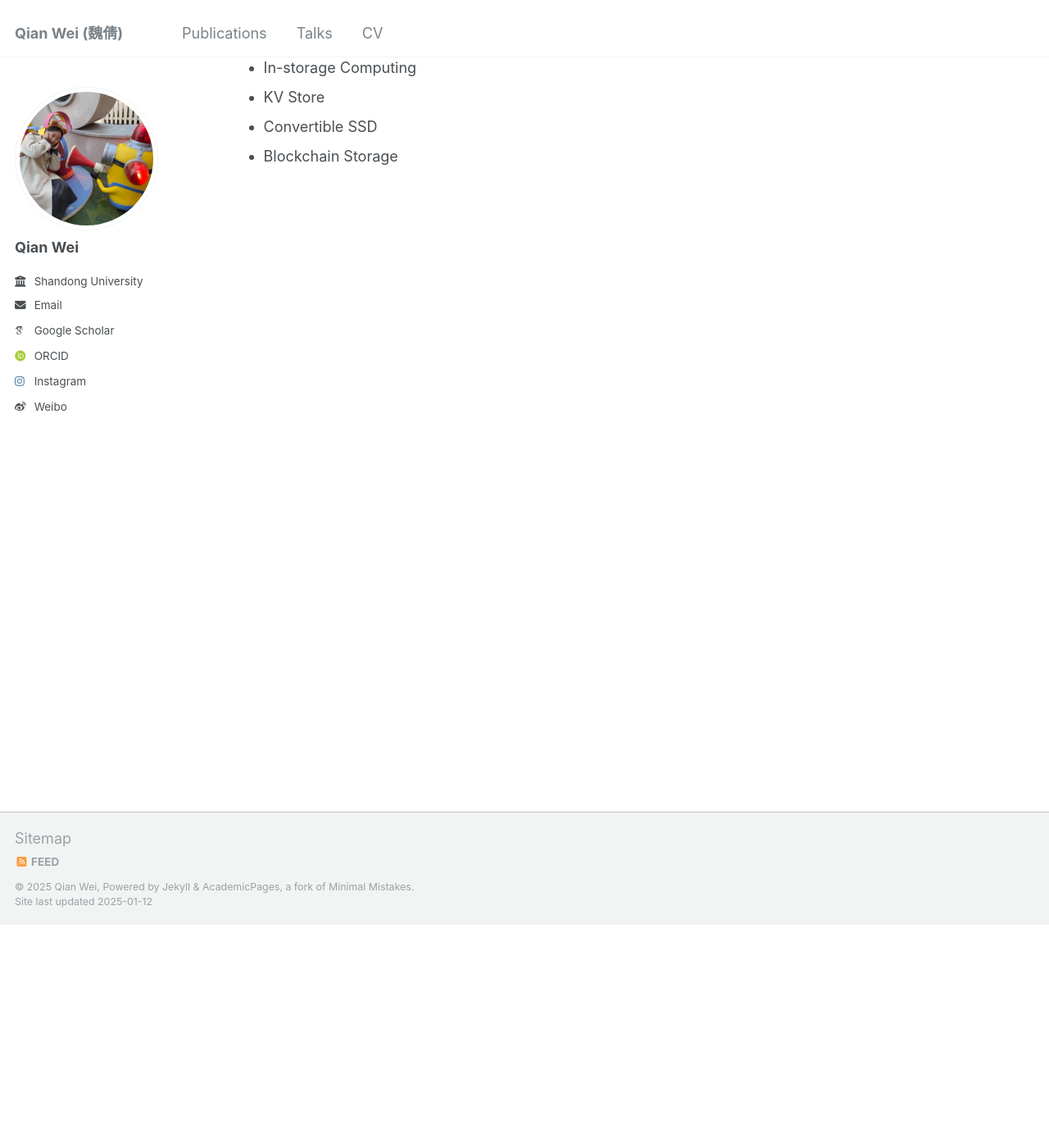
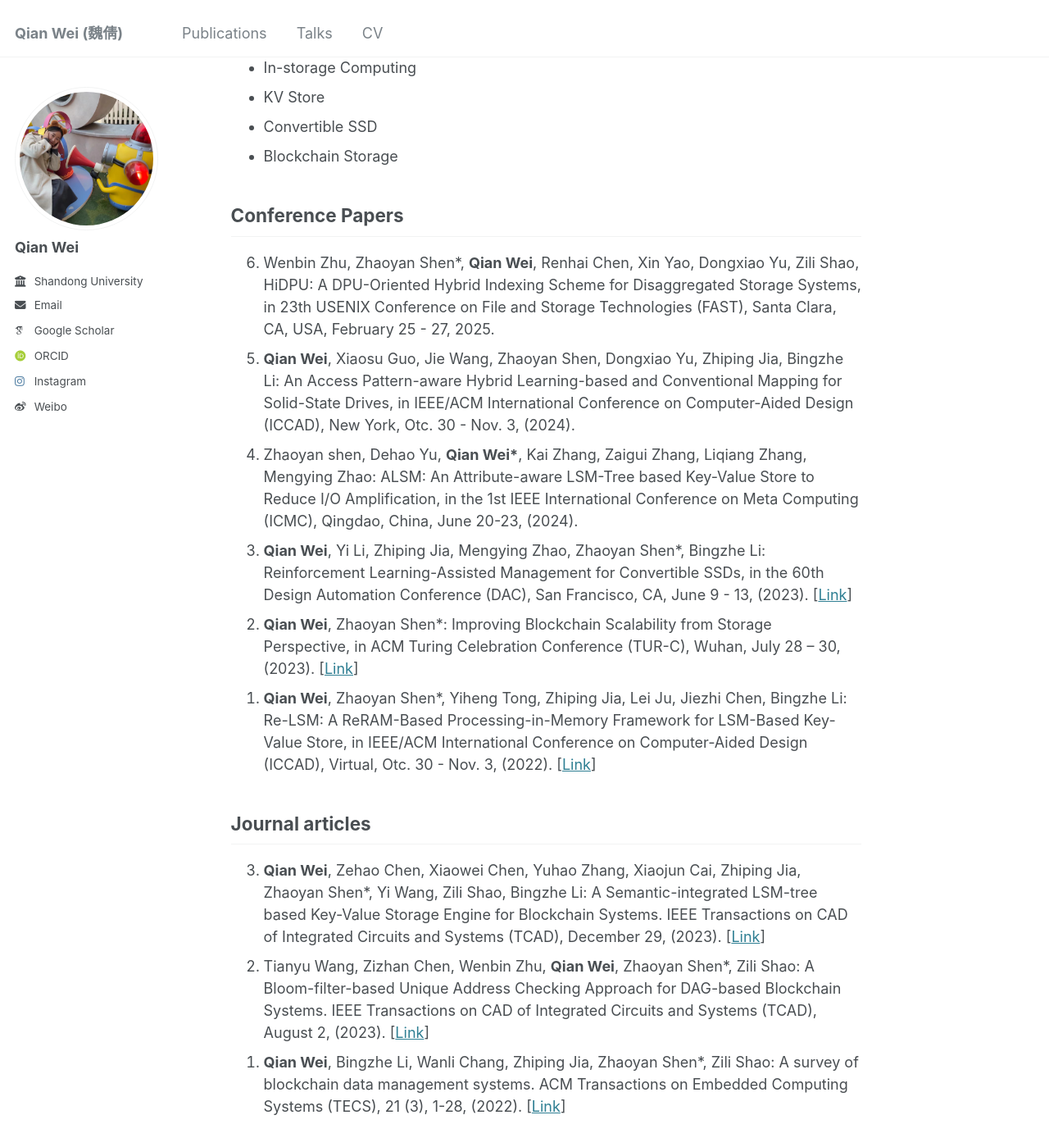
Before and after one commit to starry12/starry12.github.io, a Jekyll site: the page built from _pages/about.md, in a window 1280 px wide and 1400 px high, scrolled down 272 px. Shown: the whole window at 82% size. Built offline with Jekyll 4.4.1, drawn with Linux system fonts in a browser that asks for light colours; some web fonts are replaced.

Commit message:
Update about.md

```diff
--- a/_pages/about.md
+++ b/_pages/about.md
@@ -22,3 +22,22 @@ redirect_from:
 <li>Convertible SSD</li>
 <li>Blockchain Storage</li>
 </ul>
+
+<p align = "justify">
+<h2>Conference Papers</h2>
+<ol reversed>
+<li>Wenbin Zhu, Zhaoyan Shen*, <strong>Qian Wei</strong>, Renhai Chen, Xin Yao, Dongxiao Yu, Zili Shao, HiDPU: A DPU-Oriented Hybrid Indexing Scheme for Disaggregated Storage Systems, in 23th USENIX Conference on File and Storage Technologies (FAST), Santa Clara, CA, USA, February 25 - 27, 2025.  </li>
+<li><strong>Qian Wei</strong>, Xiaosu Guo, Jie Wang, Zhaoyan Shen, Dongxiao Yu, Zhiping Jia, Bingzhe Li: An Access Pattern-aware Hybrid Learning-based and Conventional Mapping for Solid-State Drives, in IEEE/ACM International Conference on Computer-Aided Design (ICCAD), New York, Otc. 30 - Nov. 3, (2024).  </li>
+<li>Zhaoyan shen, Dehao Yu, <strong>Qian Wei*</strong>, Kai Zhang, Zaigui Zhang, Liqiang Zhang, Mengying Zhao: ALSM: An Attribute-aware LSM-Tree based Key-Value Store to Reduce I/O Amplification, in the 1st IEEE International Conference on Meta Computing (ICMC), Qingdao, China, June 20-23, (2024).  </li>
+<li><strong>Qian Wei</strong>, Yi Li, Zhiping Jia, Mengying Zhao, Zhaoyan Shen*, Bingzhe Li: Reinforcement Learning-Assisted Management for Convertible SSDs, in the 60th Design Automation Conference (DAC), San Francisco, CA, June 9 - 13, (2023).  [<a href="https://ieeexplore.ieee.org/abstract/document/10247929" target="_blank" rel="noopener noreferrer">Link</a>]</li>
+<li><strong>Qian Wei</strong>, Zhaoyan Shen*: Improving Blockchain Scalability from Storage Perspective, in ACM Turing Celebration Conference (TUR-C), Wuhan, July 28 – 30, (2023).  [<a href="https://dl.acm.org/doi/abs/10.1145/3603165.3607425" target="_blank" rel="noopener noreferrer">Link</a>]</li>
+<li><strong>Qian Wei</strong>, Zhaoyan Shen*, Yiheng Tong, Zhiping Jia, Lei Ju, Jiezhi Chen, Bingzhe Li: Re-LSM: A ReRAM-Based Processing-in-Memory Framework for LSM-Based Key-Value Store, in IEEE/ACM International Conference on Computer-Aided Design (ICCAD), Virtual, Otc. 30 - Nov. 3, (2022).  [<a href="https://dl.acm.org/doi/abs/10.1145/3508352.3549392" target="_blank" rel="noopener noreferrer">Link</a>]</li>
+</ol>
+
+<h2>Journal articles</h2>
+<ol reversed>
+<li><strong>Qian Wei</strong>, Zehao Chen, Xiaowei Chen, Yuhao Zhang, Xiaojun Cai, Zhiping Jia, Zhaoyan Shen*, Yi Wang, Zili Shao, Bingzhe Li: A Semantic-integrated LSM-tree based Key-Value Storage Engine for Blockchain Systems. IEEE Transactions on CAD of Integrated Circuits and Systems (TCAD), December 29, (2023).  [<a href="https://ieeexplore.ieee.org/abstract/document/10376454" target="_blank" rel="noopener noreferrer">Link</a>]</li>
+<li>Tianyu Wang, Zizhan Chen, Wenbin Zhu, <strong>Qian Wei</strong>, Zhaoyan Shen*, Zili Shao: A Bloom-filter-based Unique Address Checking Approach for DAG-based Blockchain Systems. IEEE Transactions on CAD of Integrated Circuits and Systems (TCAD), August 2, (2023).  [<a href="https://ieeexplore.ieee.org/abstract/document/10201924" target="_blank" rel="noopener noreferrer">Link</a>]</li>
+<li><strong>Qian Wei</strong>, Bingzhe Li, Wanli Chang, Zhiping Jia, Zhaoyan Shen*, Zili Shao: A survey of blockchain data management systems. ACM Transactions on Embedded Computing Systems (TECS), 21 (3), 1-28, (2022).  [<a href="https://dl.acm.org/doi/full/10.1145/3502741" target="_blank" rel="noopener noreferrer">Link</a>]</li>
+</ol>
+</p>
```
